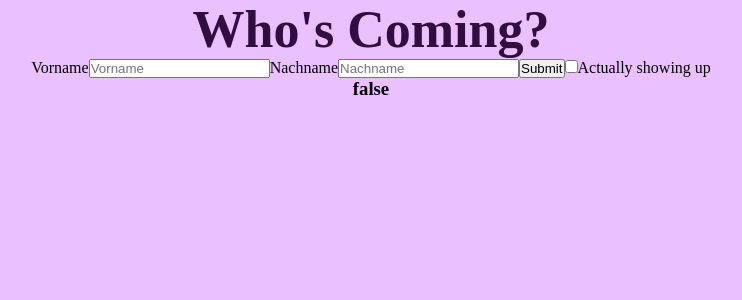
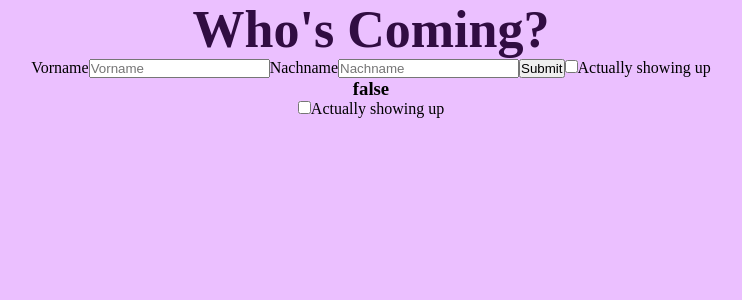
Before and after one commit to Overcook3265/react-guest-list, a React app: page / in a window 1280 px wide. Shown: the top 300 px of the page, without its empty margins (269-1011 px from the left). Built offline with nearby package versions, Linux system fonts and the light colour scheme; the HTML template or start-up script is replaced by a standard one.

Commit message:
Improve connection between checkbox and array, actually correct now depending on initial state.

```diff
--- a/src/App.js
+++ b/src/App.js
@@ -85,6 +85,18 @@ export default function App() {
                 <h3>
                   {guest.name} {guest.last} {JSON.stringify(guest.isComing)}
                 </h3>
+                <label>
+                  <input
+                    type="checkbox"
+                    // 2. Connect the state variable to the form fields
+                    checked={guest.isComing}
+                    // 3. Update the values of the state variables based on user input
+                    onChange={(event) =>
+                      setIsGuestComing(event.currentTarget.checked)
+                    }
+                  />
+                  Actually showing up
+                </label>
               </div>
             );
           })}
```
